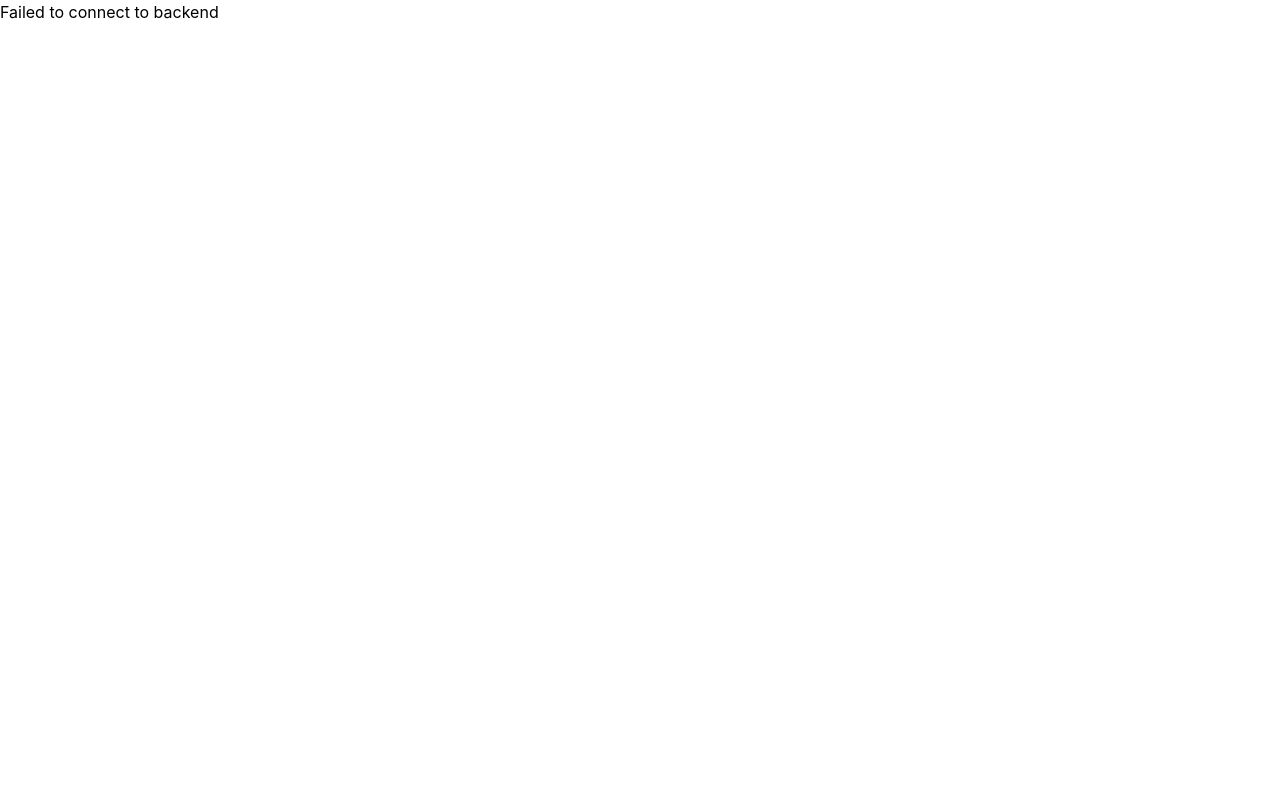
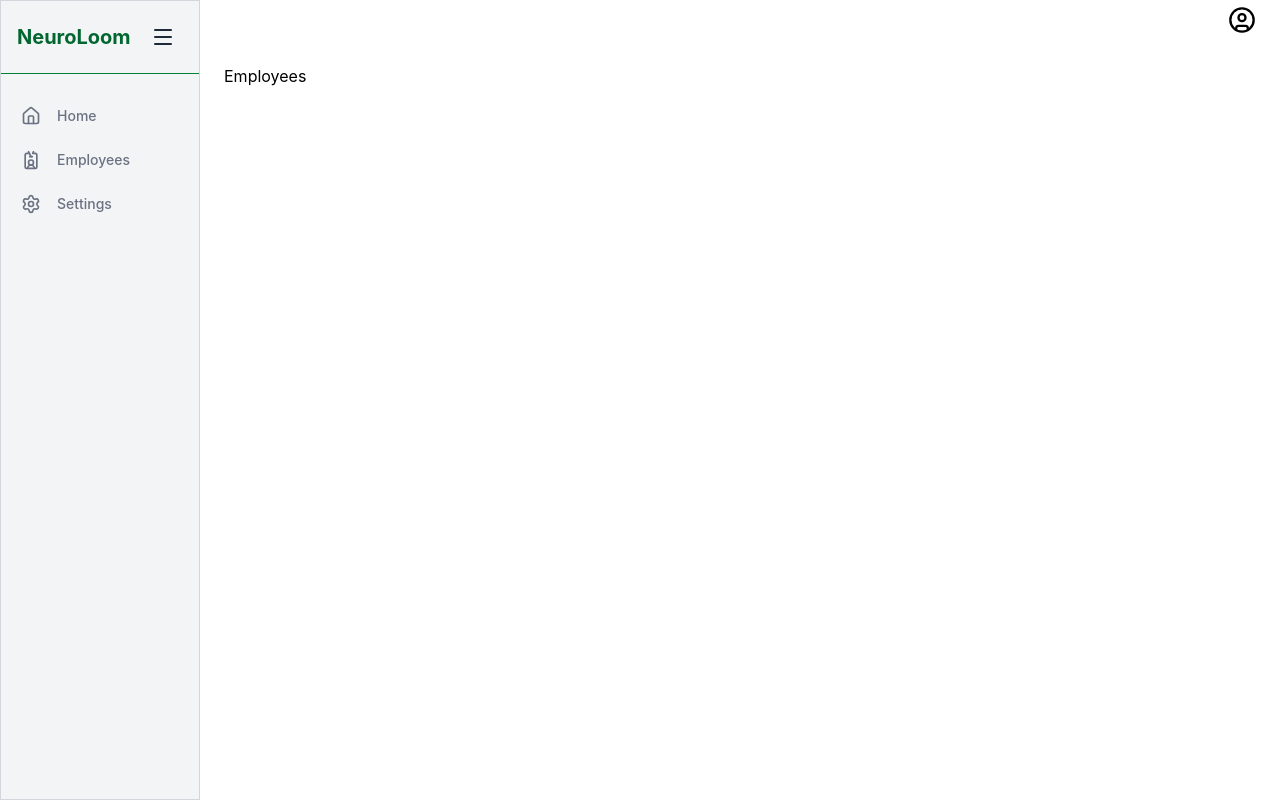
Before and after one commit to bhosaleshivendra/Neuroloom, a React (Vite) app in the folder frontend/: page /employees in a window 1280 px wide. Built offline with nearby package versions, Linux system fonts and the light colour scheme; no server answers.

Commit message:
Added Navbar and headers

```diff
--- /dev/null
+++ b/frontend/Components/Employees/index.css
@@ -0,0 +1 @@
+@import "tailwindcss";
--- /dev/null
+++ b/frontend/Components/Employees/index.jsx
@@ -0,0 +1,11 @@
+import './index.css';
+
+const Employees = ()=>{
+  return(
+    <div className='employees'>
+      <h1>Employees</h1>
+    </div>
+  )
+}
+
+export default Employees;
--- /dev/null
+++ b/frontend/Components/Header/index.css
@@ -0,0 +1 @@
+@import "tailwindcss";
--- /dev/null
+++ b/frontend/Components/Header/index.jsx
@@ -0,0 +1,35 @@
+import { Link } from "react-router-dom";
+import { UserCircle } from "lucide-react";
+
+const Header = () => {
+  const isLoggedIn = true; // Replace with your auth state later
+
+  return (
+    <header className="h-10 bg-white flex items-center justify-between px-6">
+
+      {isLoggedIn ? (
+        <button className="flex items-center gap-2 ml-auto cursor-pointer">
+          <UserCircle size={28} />
+        </button>
+      ) : (
+        <div className="flex gap-4 ml-auto">
+          <Link
+            to="/login"
+            className="px-2 py-1 rounded-lg bg-red-500 hover:bg-red-600  transition-colors font-bold text-white text-sm"
+          >
+            Login
+          </Link>
+
+          <Link
+            to="/signup"
+            className="px-2 py-1 rounded-lg bg-blue-600 text-white hover:bg-blue-700 transition-colors font-bold text-sm"
+          >
+            Sign Up
+          </Link>
+        </div>
+      )}
+    </header>
+  );
+};
+
+export default Header;
--- /dev/null
+++ b/frontend/Components/Home/index.css
@@ -0,0 +1 @@
+@import "tailwindcss";
--- /dev/null
+++ b/frontend/Components/Home/index.jsx
@@ -0,0 +1,11 @@
+import './index.css';
+
+const Home = ()=>{
+  return(
+    <div className='home'>
+      <h1>Home</h1>
+    </div>
+  )
+}
+
+export default Home;
--- /dev/null
+++ b/frontend/Components/Navbar/index.css
@@ -0,0 +1 @@
+@import "tailwindcss";
--- /dev/null
+++ b/frontend/Components/Navbar/index.jsx
@@ -0,0 +1,76 @@
+import './index.css';
+import { useState } from "react";
+import { Link } from "react-router-dom";
+import {
+  Menu,
+  Home,
+  LayoutDashboard,
+  Settings,
+  IdCardLanyard,
+} from "lucide-react";
+
+const Sidebar=()=> {
+  const [isOpen, setIsOpen] = useState(true);
+
+  const menuItems = [
+    {
+      title: "Home",
+      icon: <Home size={20} />,
+      path: "/",
+    },
+    {
+      title: "Employees",
+      icon: <IdCardLanyard size={20} />,
+      path: "/employees",
+    },
+    {
+      title: "Settings",
+      icon: <Settings size={20} />,
+      path: "/settings",
+    },
+  ];
+
+  return (
+    <aside
+      className={`bg-gray-100 text-gray-500 border border-gray-300 h-screen transition-all duration-300 ${
+        isOpen ? "w-50" : "w-20"
+      }`}
+    >
+      {/* Header */}
+      <div className="flex items-center justify-between p-4 border-b border-green-700">
+        {isOpen && (
+          <Link to="/" className="text-xl font-bold text-green-800">
+            NeuroLoom
+          </Link>
+        )}
+
+        <button
+          onClick={() => setIsOpen(!isOpen)}
+          className="p-2 rounded-lg hover:bg-green-500 text-gray-800 transition-colors cursor-pointer"
+        >
+          <Menu />
+        </button>
+      </div>
+
+      {/* Menu */}
+      <nav className="mt-5">
+        {menuItems.map((item) => (
+          <Link
+            key={item.title}
+            to={item.path}
+            className="flex items-center gap-4 px-5 py-3 hover:bg-green-200 transition-colors"
+          >
+            {item.icon}
+
+            {isOpen && (
+              <span className="text-sm font-medium">
+                {item.title}
+              </span>
+            )}
+          </Link>
+        ))}
+      </nav>
+    </aside>
+  );
+}
+export default Sidebar;
--- /dev/null
+++ b/frontend/Components/Settings/index.jsx
@@ -0,0 +1,12 @@
+import './index.css';
+
+const Settings = () => {
+  return (
+    <div className="p-6">
+      <h1 className="text-2xl font-bold text-gray-800">Settings</h1>
+      <p className="text-gray-600">Manage your account settings here.</p>
+    </div>
+  );
+};
+
+export default Settings;
--- a/frontend/package.json
+++ b/frontend/package.json
@@ -11,8 +11,10 @@
   },
   "dependencies": {
     "@tailwindcss/vite": "^4.3.2",
+    "lucide-react": "^1.24.0",
     "react": "^19.2.7",
     "react-dom": "^19.2.7",
+    "react-router-dom": "^7.18.1",
     "tailwindcss": "^4.3.2"
   },
   "devDependencies": {
--- a/frontend/src/App.jsx
+++ b/frontend/src/App.jsx
@@ -1,34 +1,30 @@
-import { useEffect, useState } from "react";
-import "./App.css";
-import { API_URL } from "./config";
+import './App.css';
+import Header from '../Components/Header';
+import Home from '../Components/Home';
+import Sidebar from '../Components/Navbar';
+import Employees from '../Components/Employees';
 
-function App() {
-  const [message, setMessage] = useState("Loading...");
+import {BrowserRouter as Router, Routes, Route} from 'react-router-dom';
 
-  useEffect(() => {
-    async function getData() {
-      try {
-        const response = await fetch(
-          `${import.meta.env.VITE_API_URL}/api/test`
-        );
+const App = () => {
+  return (
+    <Router>
+      <div className="flex h-screen">
+        <Sidebar />
 
-        const data = await response.json();
+        <div className="flex-1 flex flex-col">
+          <Header />
 
-        setMessage(data.message);
-      } catch (error) {
-        console.error(error);
-        setMessage("Failed to connect to backend");
-      }
-    }
-
-    getData();
-  }, []);
-
-  return (
-    <div>
-      <h1>{message}</h1>
-    </div>
+          <main className="p-6 flex-1">
+            <Routes>
+              <Route path="/" element={<Home />} />
+              <Route path="/employees" element={<Employees />} />
+            </Routes>
+          </main>
+        </div>
+      </div>
+    </Router>
   );
-}
+};
 
 export default App;
```
Also changed, not shown: frontend/Components/Settings/index.css (added), 1 other file (tests, documents, lock files or other folders).
